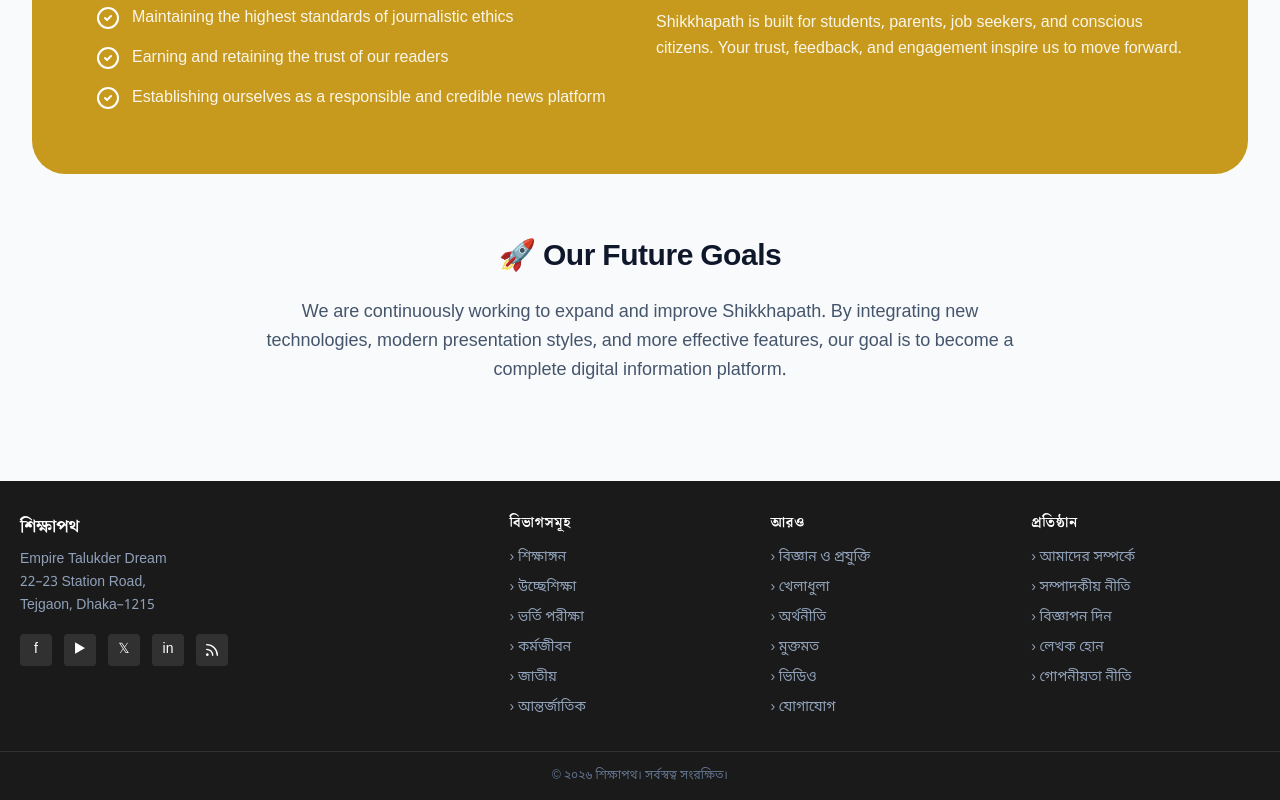
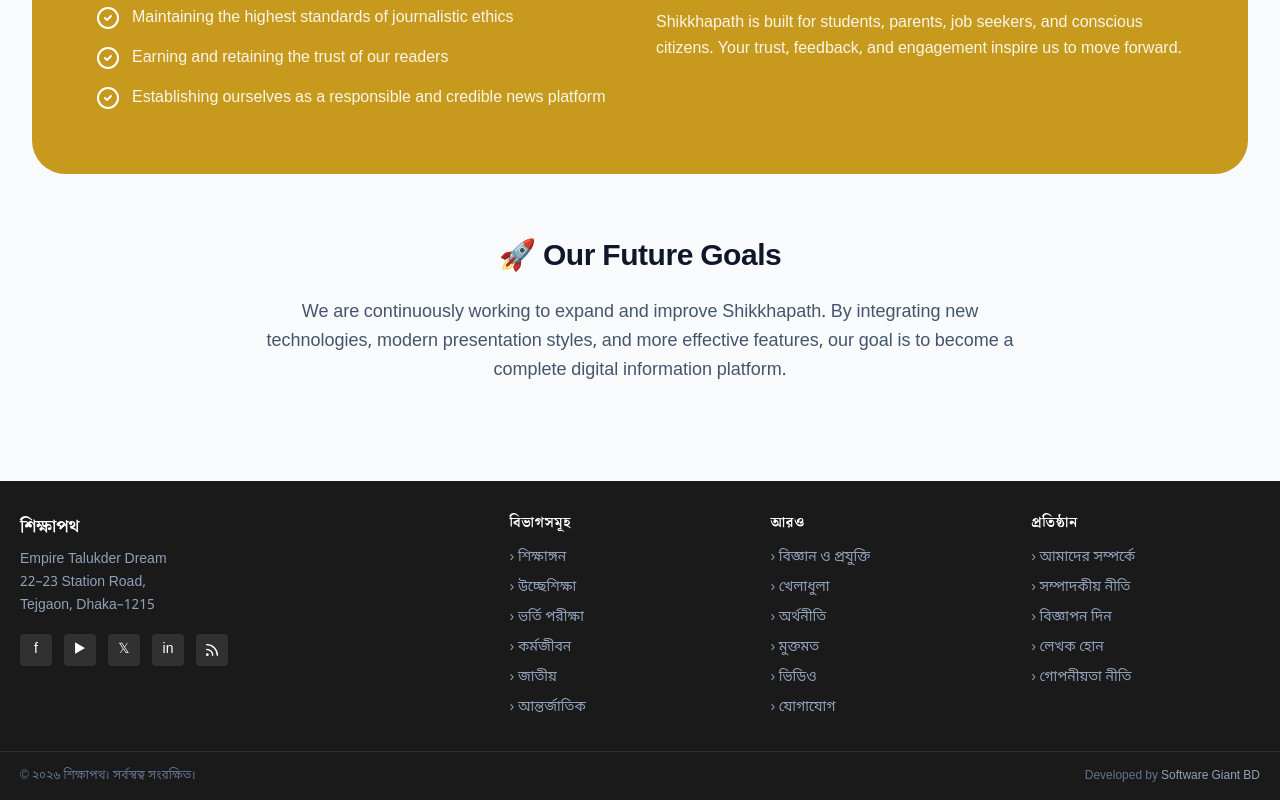
Before and after one commit to Software-Giant-BD/shikkhapath-frontend, a Next.js app: page /about in a window 1280 px wide. Shown: the part 2211-3011 px from the top of the page. Built offline with nearby package versions, Linux system fonts and the light colour scheme; no server answers.

Commit message:
feat: add Developed by Software Giant BD credit link in footer

```diff
--- a/components/customer/common/footer-sections.tsx
+++ b/components/customer/common/footer-sections.tsx
@@ -148,8 +148,19 @@
 
       {/* Bottom bar */}
       <div className="border-t border-white/10">
-        <div className="mx-auto flex w-full max-w-screen-2xl flex-col items-center justify-center gap-2 px-3 py-4 text-xs text-slate-500 sm:flex-row sm:px-4 lg:px-5">
-          <p>{settings?.footer_text || "© ২০২৬ শিক্ষাপথ। সর্বস্বত্ব সংরক্ষিত।"}</p>
+        <div className="mx-auto flex w-full max-w-screen-2xl flex-col items-center justify-between gap-2 px-3 py-4 text-xs text-slate-500 sm:flex-row sm:px-4 lg:px-5">
+          <p className="text-center sm:text-left">{settings?.footer_text || "© ২০২৬ শিক্ষাপথ। সর্বস্বত্ব সংরক্ষিত।"}</p>
+          <p className="text-center sm:text-right">
+            Developed by{" "}
+            <Link
+              href="https://softwaregiantbd.com"
+              target="_blank"
+              rel="noopener noreferrer"
+              className="text-slate-400 transition-colors hover:text-[#c79a1d]"
+            >
+              Software Giant BD
+            </Link>
+          </p>
         </div>
       </div>
     </footer>
```
